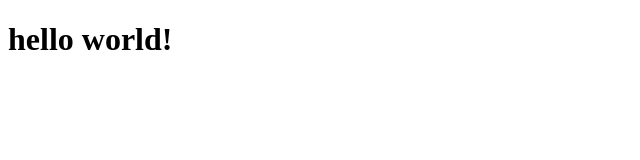
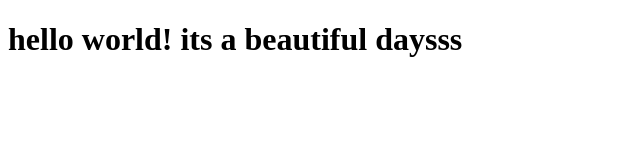
Before and after one commit to black-sither7/my-ror-, a plain HTML site: page site/index.html in a window 1280 px wide. Shown: the whole page, without its empty margins (0-640 px from the left). Drawn offline with Linux system fonts and the light colour scheme.

Commit message:
my second edit

```diff
--- a/site/index.html
+++ b/site/index.html
@@ -4,6 +4,6 @@
 	<title>hello world</title>
 </head>
 <body>
-<h1>hello world!</h1>
+<h1>hello world! its a beautiful daysss</h1>
 </body>
 </html>
```
